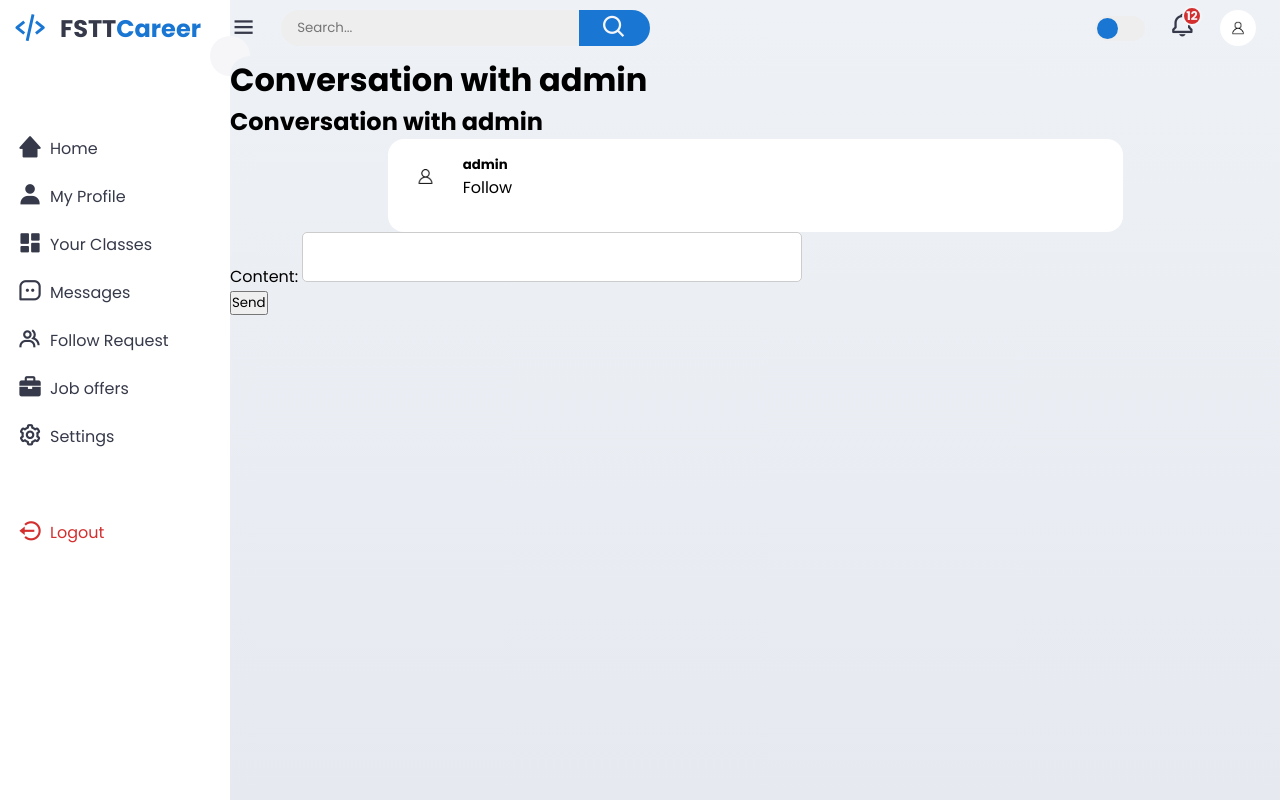
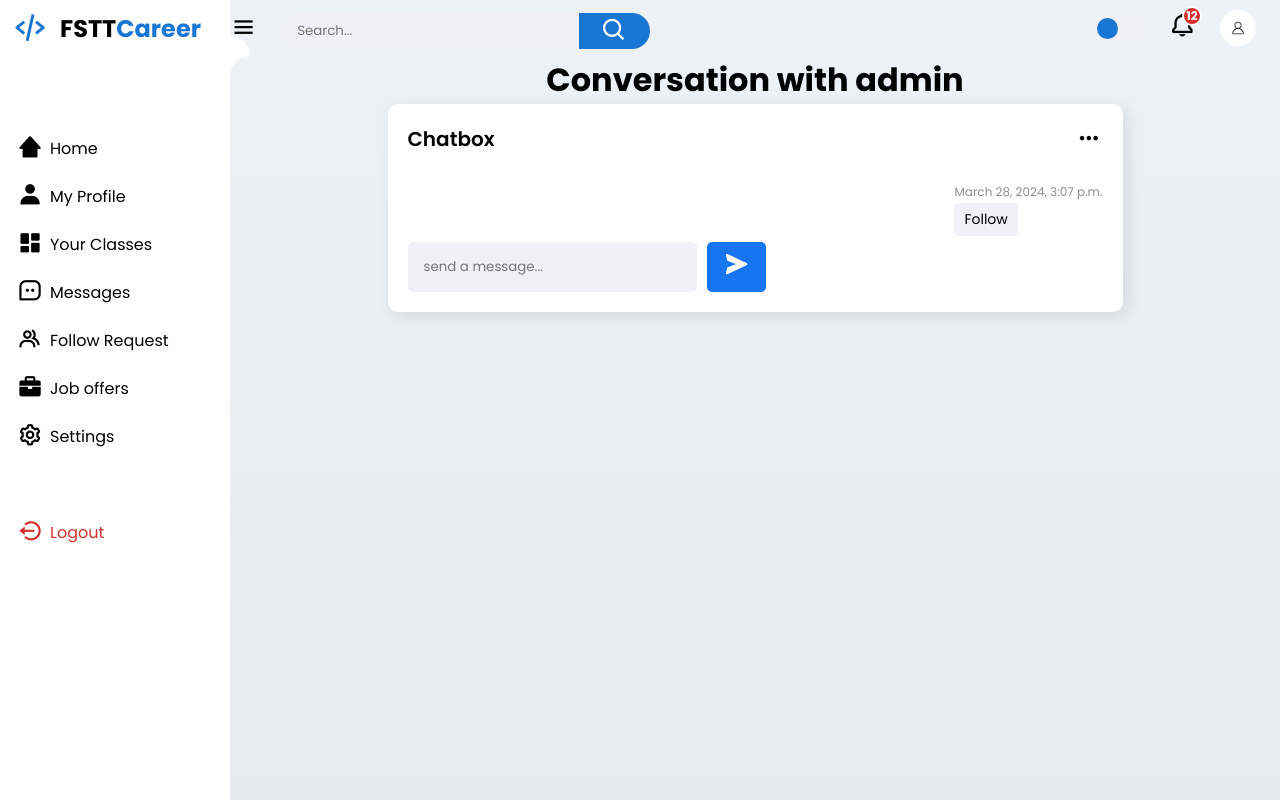
Before and after one commit to ayoubkhabali/CareerLink, a Django app: page /conversation/1/ in a window 1280 px wide. Run offline with Django 5.2, Linux system fonts and the light colour scheme; a user stored in the database is signed in; data comes from the database, SQL or seed files in the repository; both versions use the stored data as it was after the commit.

Commit message:
new changes

```diff
--- a/fsttCareerLink/CareerLink/forms.py
+++ b/fsttCareerLink/CareerLink/forms.py
@@ -65,6 +65,13 @@ class ChatMessageForm(forms.ModelForm):
     class Meta:
         model = ChatMessage
         fields = ['content']
+        widgets = {
+            'content': forms.TextInput(attrs={'placeholder': 'send a message...'}),
+        }
+    def __init__(self, *args, **kwargs):
+        super().__init__(*args, **kwargs)
+        for field_name in self.fields:
+            self.fields[field_name].label = ''
 
 class ExamForm(forms.ModelForm):
     class Meta:
--- a/fsttCareerLink/CareerLink/templates/conversation_detail.html
+++ b/fsttCareerLink/CareerLink/templates/conversation_detail.html
@@ -1,34 +1,58 @@
 {% extends 'base.html' %}
 
 {% block content %}
-<h1>Conversation with {{ receiver.username }}</h1>
-<ul>
-    <h2>Conversation with {{ receiver.username }}</h2>
-    <div class="inbox-box">
-        <div class="messages">
+<h1 style="text-align: center;" >Conversation with {{ receiver.username }}</h1>
+
+    <div class="content-data">
+        <div class="head">
+            <h3>Chatbox</h3>
+            <div class="menu">
+                <i class='bx bx-dots-horizontal-rounded icon'></i>
+                <ul class="menu-link">
+                    <li><a href="#">Edit</a></li>
+                    <li><a href="#">Save</a></li>
+                    <li><a href="#">Remove</a></li>
+                </ul>
+            </div>
+        </div>
+    <div class="chat-box">
             {% for message in messages %}
-            <div class="message">
-                <div class="profile-photo">
-                    <img src="{{ message.sender.profile_pic.url}}">
-                </div>
-                <div class="message-body">
-                    <h5>{{ message.sender.username }}</h5>
-                    <p class="text-muted">{{ message.content }}</p>
+            {% if message.sender.username == request.user.username %}
+            <div class="msg me">
+                <div class="chat">
+                    <div class="profile">
+                        <span class="time">{{message.timestamp}}</span>
+                    </div>
+                    <p>{{ message.content }}</p>
                 </div>
             </div>
+            {% else %}
+            <div class="msg">
+                <img src="{{ message.sender.profile_pic.url}}" alt="">
+                <div class="chat">
+                    <div class="profile">
+                        <span class="username">{{ message.sender.username }}</span>
+                        <span class="time">{{message.timestamp}}</span>
+                    </div>
+                    <p>{{ message.content }}</p>
+                </div>
+            </div>
+            {% endif %}
+
 
         {% endfor %}
+    </div>
+    <form method="POST">
+        <div class="form-group">
+            {% csrf_token %}
+            {{ form.as_p }}
+            <button type="submit" class="btn-send"><i class='bx bxs-send' ></i></button>
         </div>
-    </div>
+    </form>
+</div>
 
 
 
-</ul>
-<form method="post">
-    {% csrf_token %}
-    {{ form.as_p }}
-    <input type="submit" value="Send">
-</form>
 
 
 {% endblock %}
--- a/fsttCareerLink/CareerLink/views.py
+++ b/fsttCareerLink/CareerLink/views.py
@@ -478,7 +478,7 @@ from .forms import ChatMessageForm
 
 def conversation_detail(request, receiver_id):
     sender = request.user
-    receiver = get_object_or_404(User, pk=receiver_id)  # Define 'receiver' here
+    receiver = get_object_or_404(User, pk=receiver_id)
     messages = ChatMessage.objects.filter(sender=sender, receiver=receiver) | ChatMessage.objects.filter(sender=receiver, receiver=sender)
     messages = messages.order_by('timestamp')
 
@@ -494,7 +494,7 @@ def conversation_detail(request, receiver_id):
     else:
         form = ChatMessageForm()
 
-    return render(request, 'conversation_detail.html', {'messages': messages, 'receiver': receiver, 'form': form})
+    return render(request, 'conversation_detail.html', {'messages': messages, 'receiver': receiver, 'form': form, 'sender' : sender})
 
 from django.contrib.auth import update_session_auth_hash
 from django.contrib.auth.forms import PasswordChangeForm
--- a/fsttCareerLink/static/css/style.css
+++ b/fsttCareerLink/static/css/style.css
@@ -28,6 +28,18 @@
     --light-warning: #FFF2C6;
     --success: #388E3C;
     --light-success: #BBF7D0;
+
+
+    --grey: #F1F0F6;
+	--dark-grey: #8D8D8D;
+	--light: #fff;
+	--dark: #000;
+	--green: #81D43A;
+	--light-green: #E3FFCB;
+	--blue: #1775F1;
+	--light-blue: #D0E4FF;
+	--dark-blue: #0C5FCD;
+	--red: #FC3B56;
 
 
 
@@ -650,3 +662,170 @@ img {
     width: 70%;
     margin: auto;
 }
+
+
+ .content-data {
+	padding: 20px;
+	background: var(--light);
+	border-radius: 10px;
+	box-shadow: 4px 4px 16px rgba(0, 0, 0, .1);
+    width: 70%;
+    margin: auto;
+}
+ .content-data .head {
+	display: flex;
+	justify-content: space-between;
+	align-items: center;
+	margin-bottom: 24px;
+}
+ .content-data .head h3 {
+	font-size: 20px;
+	font-weight: 600;
+}
+ .content-data .head .menu {
+	position: relative;
+	display: flex;
+	justify-content: center;
+	align-items: center;
+}
+ .content-data .head .menu .icon {
+	cursor: pointer;
+}
+ .content-data .head .menu-link {
+	position: absolute;
+	top: calc(100% + 10px);
+	right: 0;
+	width: 140px;
+	background: var(--light);
+	border-radius: 10px;
+	box-shadow: 4px 4px 16px rgba(0, 0, 0, .1);
+	padding: 10px 0;
+	z-index: 100;
+	opacity: 0;
+	pointer-events: none;
+	transition: all .3s ease;
+}
+ .content-data .head .menu-link.show {
+	top: 100%;
+	opacity: 1;
+	pointer-events: visible;
+}
+ .content-data .head .menu-link a {
+	display: block;
+	padding: 6px 16px;
+	font-size: 14px;
+	color: var(--dark);
+	transition: all .3s ease;
+}
+ .content-data .head .menu-link a:hover {
+	background: var(--grey);
+}
+ .content-data .chart {
+	width: 100%;
+	max-width: 100%;
+	overflow-x: auto;
+	scrollbar-width: none;
+}
+ .content-data .chart::-webkit-scrollbar {
+	display: none;
+}
+
+
+ .chat-box {
+	width: 100%;
+	max-height: 360px;
+	overflow-y: auto;
+	scrollbar-width: none;
+}
+ .chat-box::-webkit-scrollbar {
+	display: none;
+}
+ .chat-box .day {
+	text-align: center;
+	margin-bottom: 10px;
+}
+ .chat-box .day span {
+	display: inline-block;
+	padding: 6px 12px;
+	border-radius: 20px;
+	background: var(--light-blue);
+	color: var(--blue);
+	font-size: 12px;
+	font-weight: 600;
+}
+ .chat-box .msg img {
+	width: 28px;
+	height: 28px;
+	border-radius: 50%;
+	object-fit: cover;
+}
+ .chat-box .msg {
+	display: flex;
+	grid-gap: 6px;
+	align-items: flex-start;
+}
+ .chat-box .profile .username {
+	font-size: 14px;
+	font-weight: 600;
+	display: inline-block;
+	margin-right: 6px;
+}
+ .chat-box .profile .time {
+	font-size: 12px;
+	color: var(--dark-grey);
+}
+ .chat-box .chat p {
+	font-size: 14px;
+	padding: 6px 10px;
+	display: inline-block;
+	max-width: 400px;
+	line-height: 150%;
+}
+ .chat-box .msg:not(.me) .chat p {
+	border-radius: 0 5px 5px 5px;
+	background: var(--blue);
+	color: var(--light);
+}
+ .chat-box .msg.me {
+	justify-content: flex-end;
+}
+ .chat-box .msg.me .profile {
+	text-align: right;
+}
+ .chat-box .msg.me p {
+	background: var(--grey);
+	border-radius: 5px 0 5px 5px;
+}
+ form {
+	margin-top: 6px;
+}
+ .form-group {
+	width: 100%;
+	display: flex;
+	grid-gap: 10px;
+}
+ .form-group input {
+	flex-grow: 1;
+	padding: 10px 16px;
+	border-radius: 5px;
+	outline: none;
+	background: var(--grey);
+	border: none;
+	transition: all .3s ease;
+	width: 100%;
+}
+ .form-group input:focus {
+	box-shadow: 0 0 0 1px var(--blue), 0 0 0 4px var(--light-blue);
+}
+ .btn-send {
+	padding: 0 16px;
+	background: var(--blue);
+	border-radius: 5px;
+	color: var(--light);
+	cursor: pointer;
+	border: none;
+	transition: all .3s ease;
+}
+ .btn-send:hover {
+	background: var(--dark-blue);
+}
```
Also changed, not shown: fsttCareerLink/db.sqlite3.
